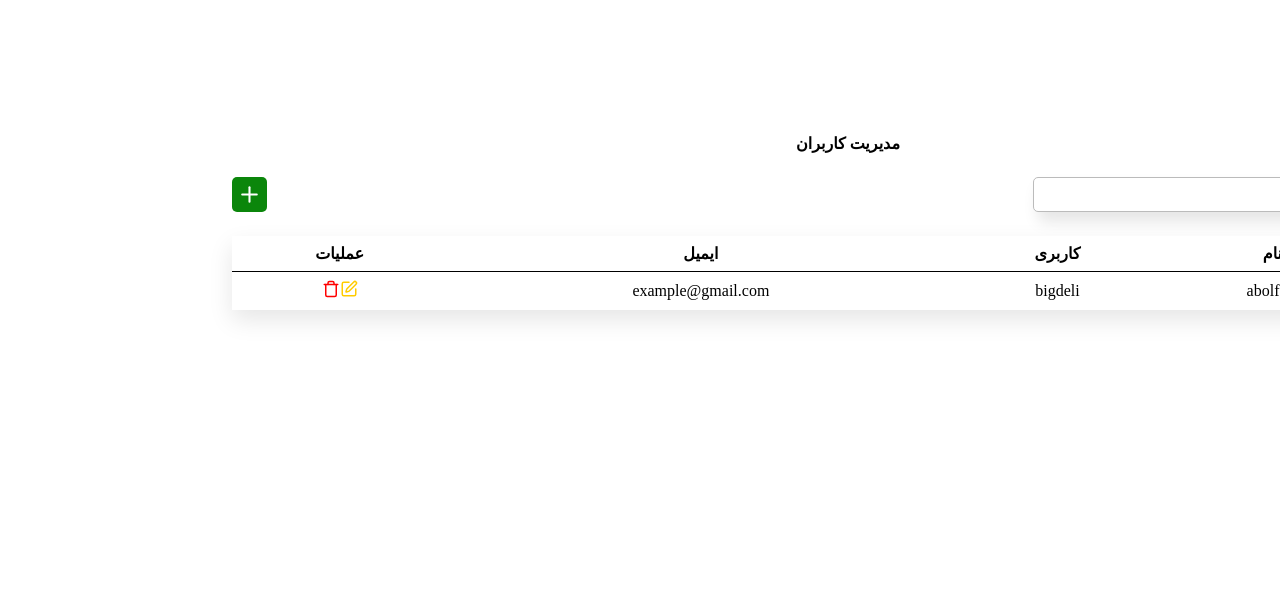
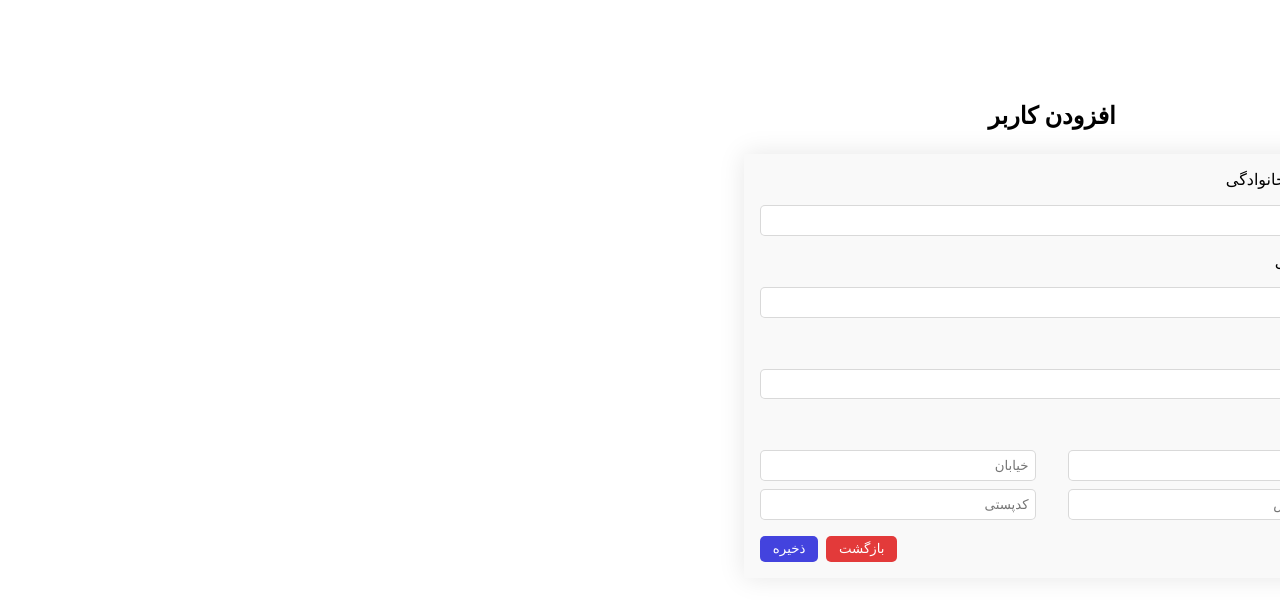
Before and after one commit to imbrian01wilson-star/admin-panel, a React (Vite) app: page /users/add-user in a window 1280 px wide. Shown: the top 600 px of the page. Built offline with nearby package versions, Linux system fonts and the light colour scheme; a web font is replaced by a local one.

Commit message:
add user form added

```diff
--- /dev/null
+++ b/src/AddUser.css
@@ -0,0 +1,57 @@
+.container{
+    display: flex;
+    flex-direction: column;
+}
+
+.form {
+  display: flex;
+  flex-direction: column;
+  width: 50%;
+  gap: 1rem;
+  background-color: rgba(245, 245, 245, 0.597);
+  padding: 1rem;
+  box-shadow: 0 0 25px rgba(0, 0, 0, 0.1);
+}
+
+.form-address {
+    gap: 0.5rem 2rem;
+  display: grid;
+  grid-template-columns: repeat(2, 1fr);
+}
+
+input{
+    padding: 0.4rem;
+    border: 1px solid rgba(128, 128, 128, 0.3);
+    border-radius: 5px;
+}
+
+input:focus{
+    outline: 3px solid rgba(135, 207, 235, 0.634);
+}
+
+.form-btn{
+    display: flex;
+    justify-content: flex-end;
+    gap: 0.5rem;
+}
+
+.btns{
+    color: white;
+    border: none;
+    padding: 0.3rem 0.8rem;
+    border-radius: 5px;
+    cursor: pointer;
+    transition: transform 0.3s ease;
+}
+
+.btns:hover{
+    transform: scale(1.05);
+}
+
+.save-btn{
+    background-color: rgb(67, 67, 222);
+}
+
+.back-btn{
+    background-color: rgb(227, 58, 58);
+}
--- /dev/null
+++ b/src/AddUser.jsx
@@ -0,0 +1,36 @@
+import { Link, useParams } from "react-router-dom";
+import "./AddUser.css";
+
+function AddUser() {
+  const { userId } = useParams();
+  return (
+    <>
+      <div className="container">
+        <h2>{userId ? "ویرایش کاربر" : "افزودن کاربر"}</h2>
+        <form className="form">
+          <label htmlFor="name">نام و نام خانوادگی</label>
+          <input type="text" id="name" />
+          <label htmlFor="user-name">نام کاربری</label>
+          <input type="text" id="user-name" />
+          <label htmlFor="email">ایمیل</label>
+          <input type="text" id="email" />
+          <label>آدرس</label>
+          <div className="form-address">
+            <input type="text" placeholder="شهر" />
+            <input type="text" placeholder="خیابان" />
+            <input type="text" placeholder="ادامه آدرس" />
+            <input type="text" placeholder="کدپستی" />
+          </div>
+          <div className="form-btn">
+            <Link to={-1}><button className="btns back-btn">بازگشت</button></Link>
+            <button className="btns save-btn">
+              {userId ? "ویرایش" : "ذخیره"}
+            </button>
+          </div>
+        </form>
+      </div>
+    </>
+  );
+}
+
+export default AddUser;
--- a/src/App.css
+++ b/src/App.css
@@ -15,6 +15,7 @@
 
 .main{
   display: flex;
+  height: 100vh;
 }
 
 .content {
@@ -22,7 +23,7 @@
   display: flex;
   flex-direction: column;
   align-items: center;
-  gap: 5rem;
+  gap: 3rem;
   width: 100%;
   padding: 1.5rem;
 }
--- a/src/App.jsx
+++ b/src/App.jsx
@@ -7,6 +7,7 @@ import Todos from "./Todos";
 import Users from "./Users";
 import { Menu } from "lucide-react";
 import { useState } from "react";
+import AddUser from "./AddUser";
 
 function App() {
   const [menu, setMenu] = useState(false);
@@ -15,12 +16,20 @@ function App() {
       <div className="main">
         <Sidebar menu={menu}></Sidebar>
 
-        <div className="content" onClick={() => setMenu(!menu)}>
-          <div className="menu" onClick={() => setMenu(!menu)}>
+        <div className="content" onClick={() => setMenu(false)}>
+          <div
+            className="menu"
+            onClick={(e) => {
+              (setMenu(!menu), e.stopPropagation());
+            }}
+          >
             <Menu size={18}></Menu>
           </div>
           <Routes>
             <Route path="/users" element={<Users></Users>}></Route>
+            <Route path="/users/add-user" element={<AddUser></AddUser>}>
+            <Route path=":userId"></Route>
+            </Route>
             <Route path="/posts" element={<Posts></Posts>}></Route>
             <Route path="/gallery" element={<Gallery></Gallery>}></Route>
             <Route path="/todos" element={<Todos></Todos>}></Route>
--- a/src/Users.css
+++ b/src/Users.css
@@ -64,3 +64,13 @@
     text-align: center;
     padding: 0.5rem;
 }
+
+.trash-edit{
+  display: flex;
+  justify-content: center;
+  gap: 1rem;
+}
+
+.trash-edit-btn{
+  cursor: pointer;
+}
--- a/src/Users.jsx
+++ b/src/Users.jsx
@@ -1,13 +1,19 @@
-import { Edit, Plus, Trash } from "lucide-react"
-import './Users.css'
+import { Edit, Plus, Pointer, Trash } from "lucide-react";
+import "./Users.css";
+import { Link } from "react-router-dom";
 
-function Users(){
-    return(<>
+function Users() {
+  return (
+    <>
       <div className="container">
         <h4>مدیریت کاربران</h4>
         <div className="add-search-container">
-            <input className="search-input" type="text" placeholder="جستجو..."/>
-            <button className="add-btn"><Plus size={25}></Plus></button>
+          <input className="search-input" type="text" placeholder="جستجو..." />
+          <Link to="/users/add-user">
+            <button onClick={(e) => e.stopPropagation()} className="add-btn">
+              <Plus size={25}></Plus>
+            </button>
+          </Link>
         </div>
 
         <table className="container-table">
@@ -26,15 +32,20 @@ function Users(){
               <td>abolfazl</td>
               <td>bigdeli</td>
               <td>example@gmail.com</td>
-                    <td>
-                        <Edit size={18} color="#ffcc00"></Edit>
-                        <Trash size={18} color="red"></Trash>
+              <td className="trash-edit">
+               <Link to='/users/add-user/2'> <Edit
+                  className="trash-edit-btn"
+                  size={18}
+                  color="#ffcc00"
+                ></Edit></Link>
+                <Trash className="trash-edit-btn" size={18} color="red"></Trash>
               </td>
             </tr>
           </tbody>
         </table>
       </div>
-    </>)
+    </>
+  );
 }
 
-export default Users
+export default Users;
```
Lines whose indentation alone changed are shown as unchanged.
